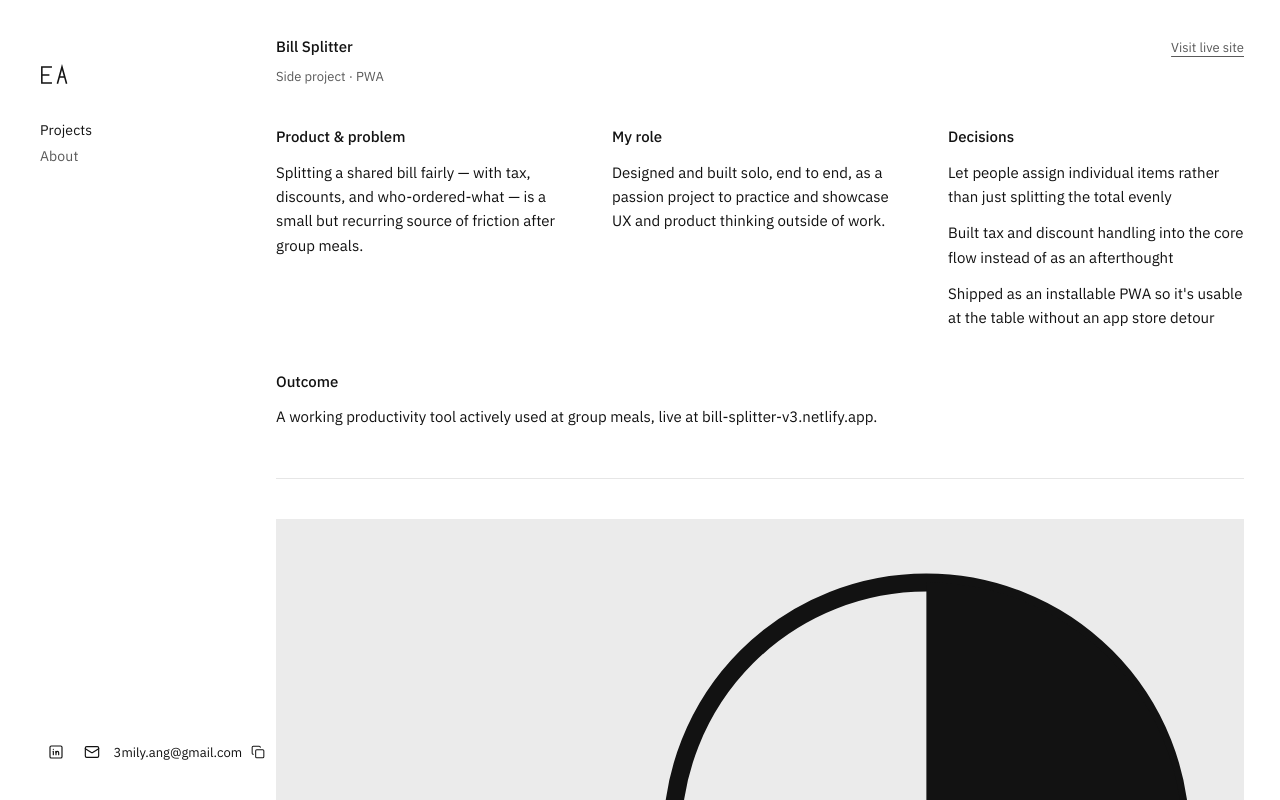
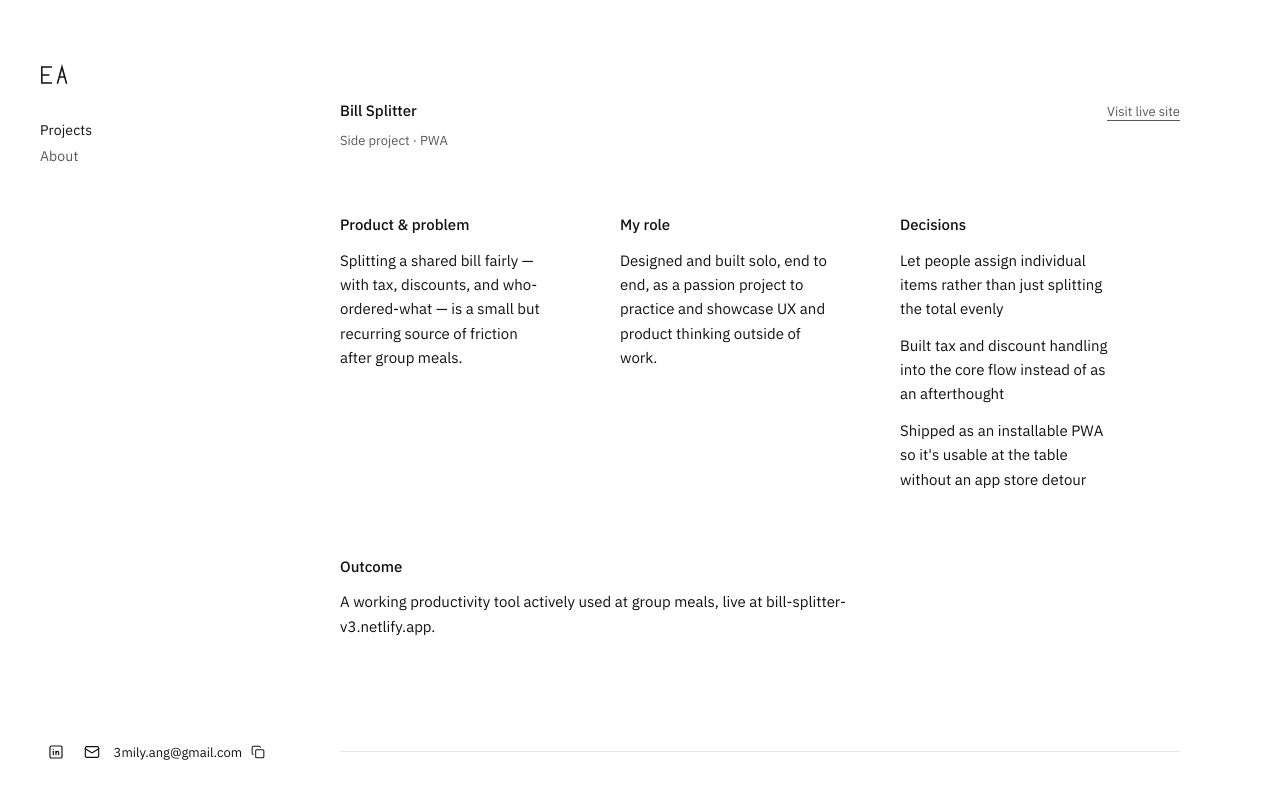
Before and after one commit to eang010/EmilyWeb, a Next.js app: page /works/bill-splitter in a window 1280 px wide. Both pictures are taken after a click on the label "Show email address". Shown: the top 800 px of the page. Built offline with nearby package versions, Linux system fonts and the light colour scheme.

Commit message:
Update projects layout and case study page

```diff
--- a/app/about/page.tsx
+++ b/app/about/page.tsx
@@ -9,13 +9,6 @@ export default function About() {
       <p className="mt-6 max-w-xl text-[15px] leading-relaxed text-foreground">
         Placeholder — a short paragraph on who you are, what you care about,
         and how you approach business analysis and design.
-      </p>
-
-      <a href="/resume.pdf" download className="mt-8 inline-block text-[15px] underline underline-offset-4">
-        Download CV
-      </a>
-      <p className="mt-2 text-[13px] text-quiet">
-        Placeholder link — add the real PDF at public/resume.pdf
       </p>
 
       <h2 className="mt-16 text-[15px] font-medium">Experience</h2>
--- a/app/globals.css
+++ b/app/globals.css
@@ -98,10 +98,17 @@ body {
 }
 
 .email-address {
+  display: flex;
+  align-items: center;
+  border: 0;
+  background: none;
+  padding: 0;
+  font: inherit;
   font-size: 13px;
   line-height: 1;
   white-space: nowrap;
   color: var(--foreground);
+  cursor: pointer;
 }
 
 .email-copy {
@@ -118,11 +125,11 @@ body {
   display: none;
 }
 
-.email-copy[data-copied="true"] .copy-icon {
+.email-address[data-copied="true"] .copy-icon {
   display: none;
 }
 
-.email-copy[data-copied="true"] .copied-icon {
+.email-address[data-copied="true"] .copied-icon {
   display: flex;
 }
 
--- a/app/page.tsx
+++ b/app/page.tsx
@@ -13,7 +13,7 @@ export default function Home() {
   return (
     <div>
       <h1 className="sr-only">Projects</h1>
-      <ul className="grid grid-cols-1 gap-x-9 gap-y-9 md:grid-cols-3">
+      <ul className="grid grid-cols-1 gap-x-9 gap-y-9 lg:grid-cols-2">
         {projects.map((project) => (
           <li key={project.slug}>
             <Link
--- a/app/works/[slug]/page.tsx
+++ b/app/works/[slug]/page.tsx
@@ -17,7 +17,7 @@ export default async function CaseStudy({
   if (!project) notFound();
 
   return (
-    <article>
+    <article className="px-6 py-12 sm:px-10 lg:px-16 lg:py-16">
       <div className="flex flex-wrap items-baseline justify-between gap-x-8 gap-y-2">
         <h1 className="text-[15px] font-medium">{project.title}</h1>
         {project.url && (
@@ -33,16 +33,16 @@ export default async function CaseStudy({
       </div>
       <p className="mt-2 text-[13px] text-quiet">{project.tags.join(" · ")}</p>
 
-      <div className="mt-10 grid gap-x-10 gap-y-10 md:grid-cols-3">
-        <section>
+      <div className="mt-16 grid grid-cols-1 gap-y-14 lg:grid-cols-12">
+        <section className="lg:col-span-3">
           <h2 className="text-[15px] font-medium">Product &amp; problem</h2>
           <p className="mt-3 text-[15px] leading-relaxed">{project.problem}</p>
         </section>
-        <section>
+        <section className="lg:col-span-3 lg:col-start-5">
           <h2 className="text-[15px] font-medium">My role</h2>
           <p className="mt-3 text-[15px] leading-relaxed">{project.role}</p>
         </section>
-        <section>
+        <section className="lg:col-span-3 lg:col-start-9">
           <h2 className="text-[15px] font-medium">Decisions</h2>
           <ul className="mt-3 space-y-3 text-[15px] leading-relaxed">
             {project.decisions.map((decision) => (
@@ -52,14 +52,14 @@ export default async function CaseStudy({
         </section>
       </div>
 
-      <section className="mt-10 max-w-2xl">
+      <section className="mt-16 max-w-xl">
         <h2 className="text-[15px] font-medium">Outcome</h2>
         <p className="mt-3 text-[15px] leading-relaxed">{project.outcome}</p>
       </section>
 
-      <hr className="mt-12 border-hairline" />
+      <hr className="mt-28 border-hairline" />
 
-      <div className="mt-10">
+      <div className="mt-12">
         <ProjectCover slug={project.slug} />
       </div>
 
--- a/components/SiteChrome.tsx
+++ b/components/SiteChrome.tsx
@@ -79,20 +79,20 @@ function EmailMark() {
       <div id="email-reveal" className="email-reveal">
         <div className="email-reveal-clip">
           <div className="email-reveal-text">
-            <a href={`mailto:${EMAIL}`} className="email-address">
-              {EMAIL}
-            </a>
             <button
               type="button"
               data-copy-email={EMAIL}
               aria-label="Copy email address"
-              className="email-copy"
+              className="email-address"
             >
-              <span className="copy-icon" aria-hidden="true">
-                <Copy size={14} strokeWidth={1.75} />
-              </span>
-              <span className="copied-icon" aria-hidden="true">
-                <Check size={14} strokeWidth={1.75} />
+              {EMAIL}
+              <span className="email-copy">
+                <span className="copy-icon" aria-hidden="true">
+                  <Copy size={14} strokeWidth={1.75} />
+                </span>
+                <span className="copied-icon" aria-hidden="true">
+                  <Check size={14} strokeWidth={1.75} />
+                </span>
               </span>
             </button>
           </div>
```
